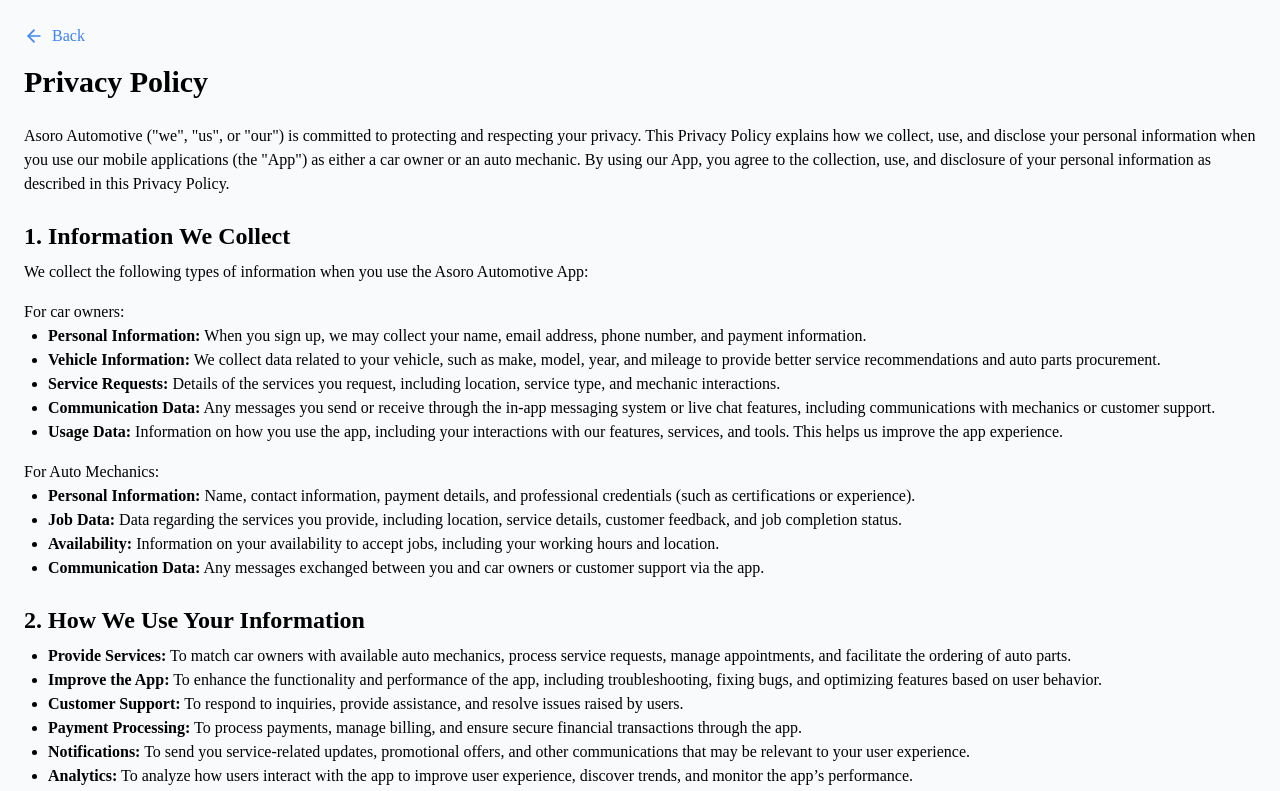
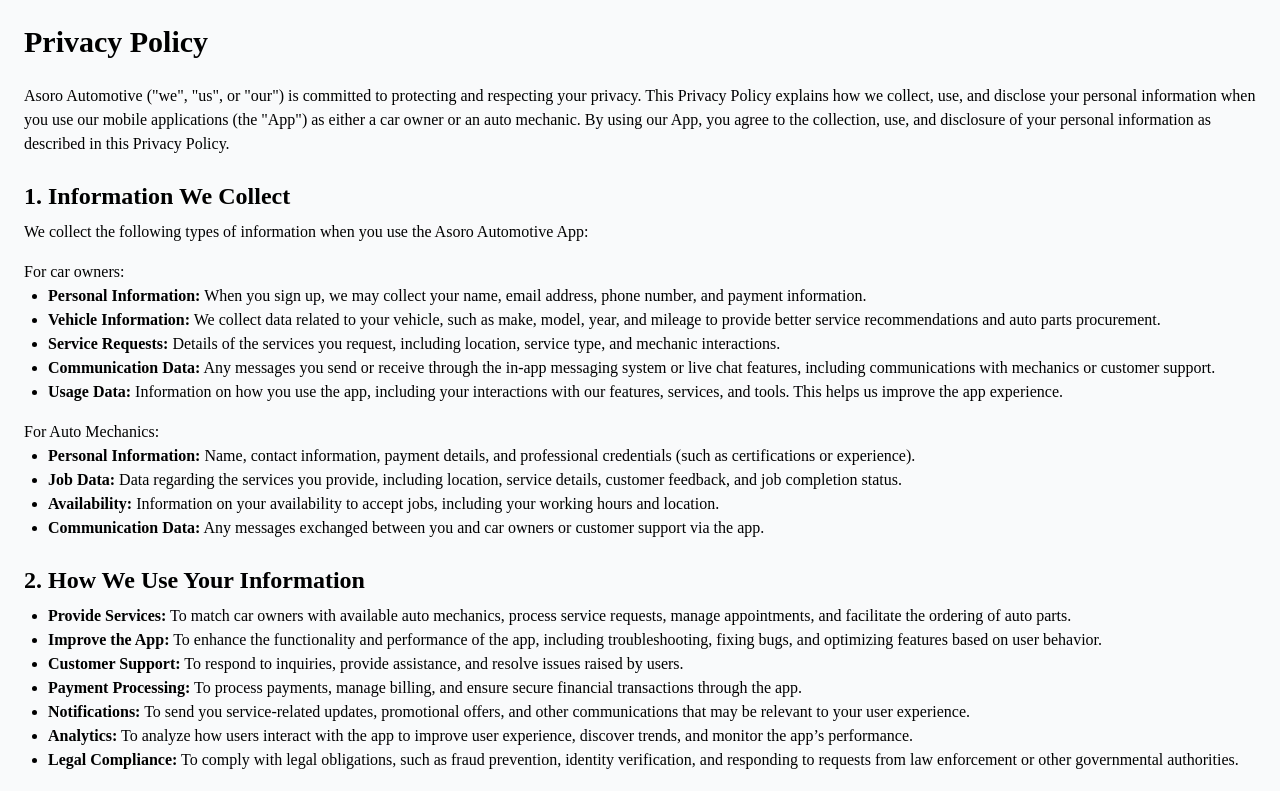
Before and after one commit to Marshall-D/cices, a React (Create React App) app: page / in a window 1280 px wide. Shown: the top 791 px of the page. Built offline with nearby package versions, Linux system fonts and the light colour scheme.

Commit message:
minor changes

```diff
--- a/src/pages/HomePage.tsx
+++ b/src/pages/HomePage.tsx
@@ -7,13 +7,6 @@
   return (
     <div className="min-h-screen bg-gray-50">
       <div className="container mx-auto p-6">
-        <button
-          onClick={() => navigate(-1)}
-          className="flex items-center text-blue-500 mb-4"
-        >
-          <FiArrowLeft size={20} className="mr-2" />
-          Back
-        </button>
         <h1 className="text-3xl font-bold mb-6">Privacy Policy</h1>
         <p className="mb-4">
           Asoro Automotive ("we", "us", or "our") is committed to protecting and
```
